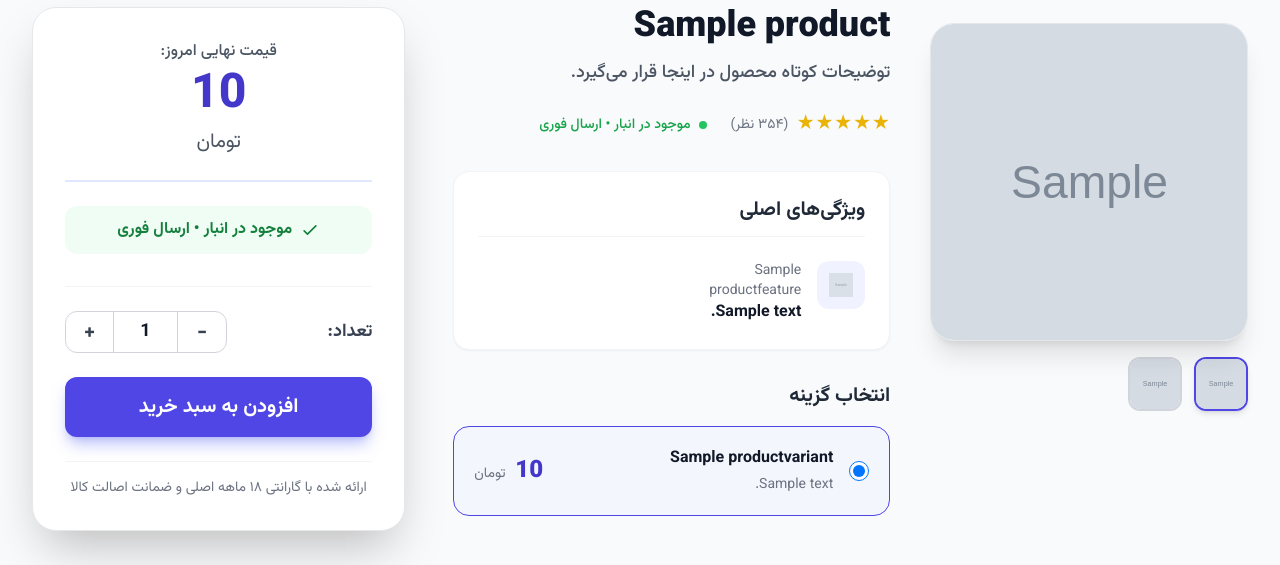
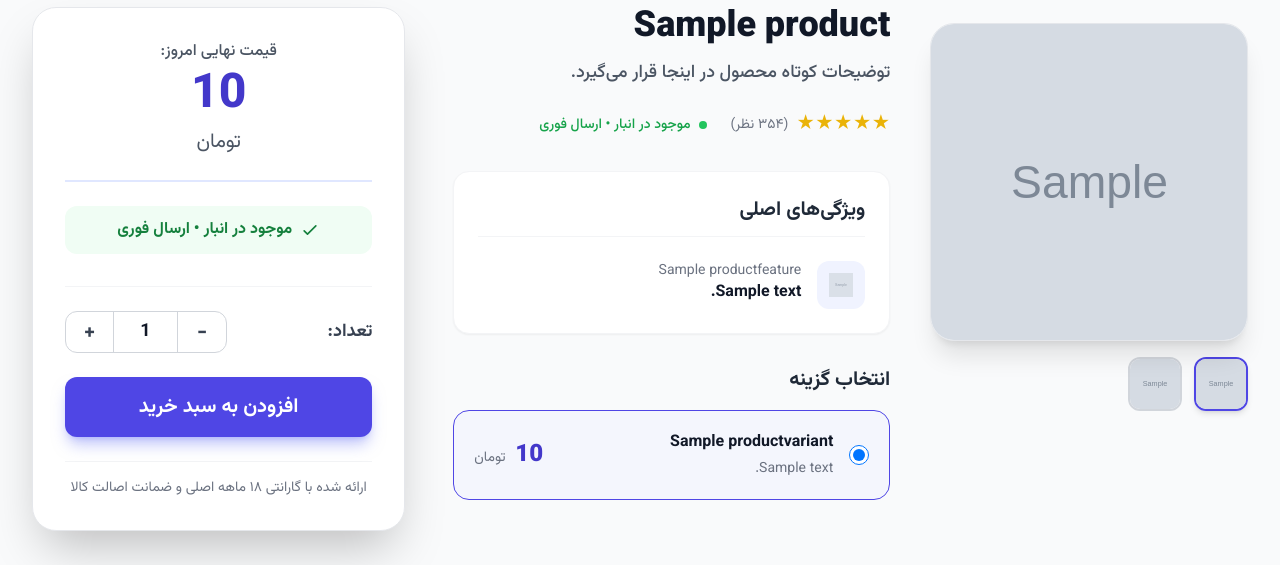
Before and after one commit to rohankhayyerfr/Marketplace, a Django app: page /product/1/ in a window 1280 px wide. Shown: the part 165-730 px from the top of the page. Run offline with Django 5.2, Linux system fonts and the light colour scheme; tables that the repository leaves empty hold one stand-in row (values such as "Sample post"); grey boxes marked "Sample" are stand-in pictures; parts of the project's set-up code (start-up, migrations or seed data) failed here and were passed over; some libraries are stand-ins or nearby versions.

Commit message:
product view

```diff
--- a/templates/products/detail.html
+++ b/templates/products/detail.html
@@ -92,7 +92,7 @@
 
                         <div class="bg-white rounded-2xl p-6 shadow-sm border border-gray-100">
                             <h3 class="text-xl font-bold text-gray-800 mb-6 border-b border-gray-100 pb-3">ویژگی‌های اصلی</h3>
-                            <div class="grid grid-cols-2 gap-x-6 gap-y-8">
+                            <div class="grid grid-cols-1 gap-x-6 gap-y-8">
                                 {% for feature in product.features.all %}
                                 <div class="flex items-start gap-4">
                                     <div class="p-3 bg-indigo-50 rounded-xl flex-shrink-0">
```
